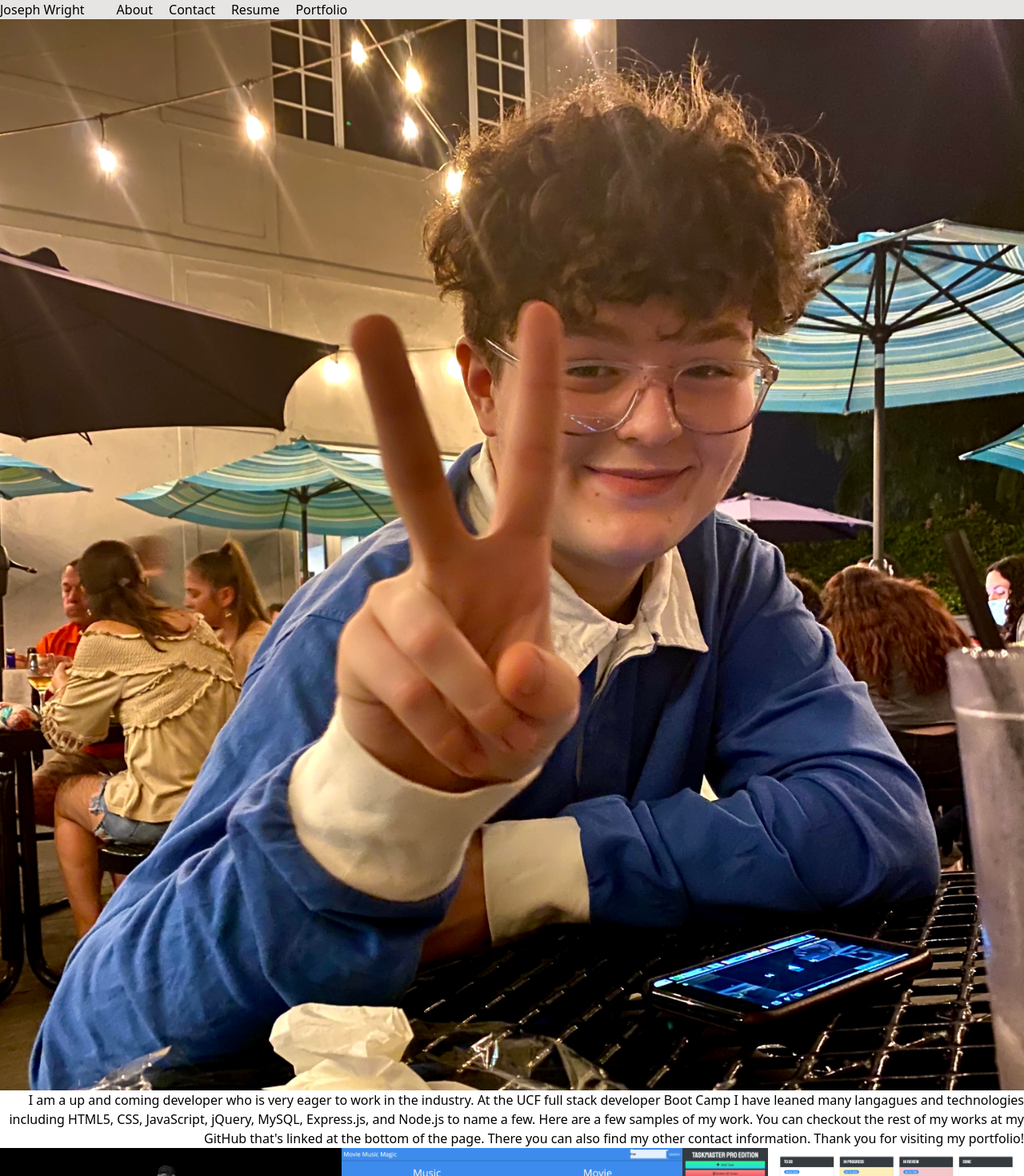
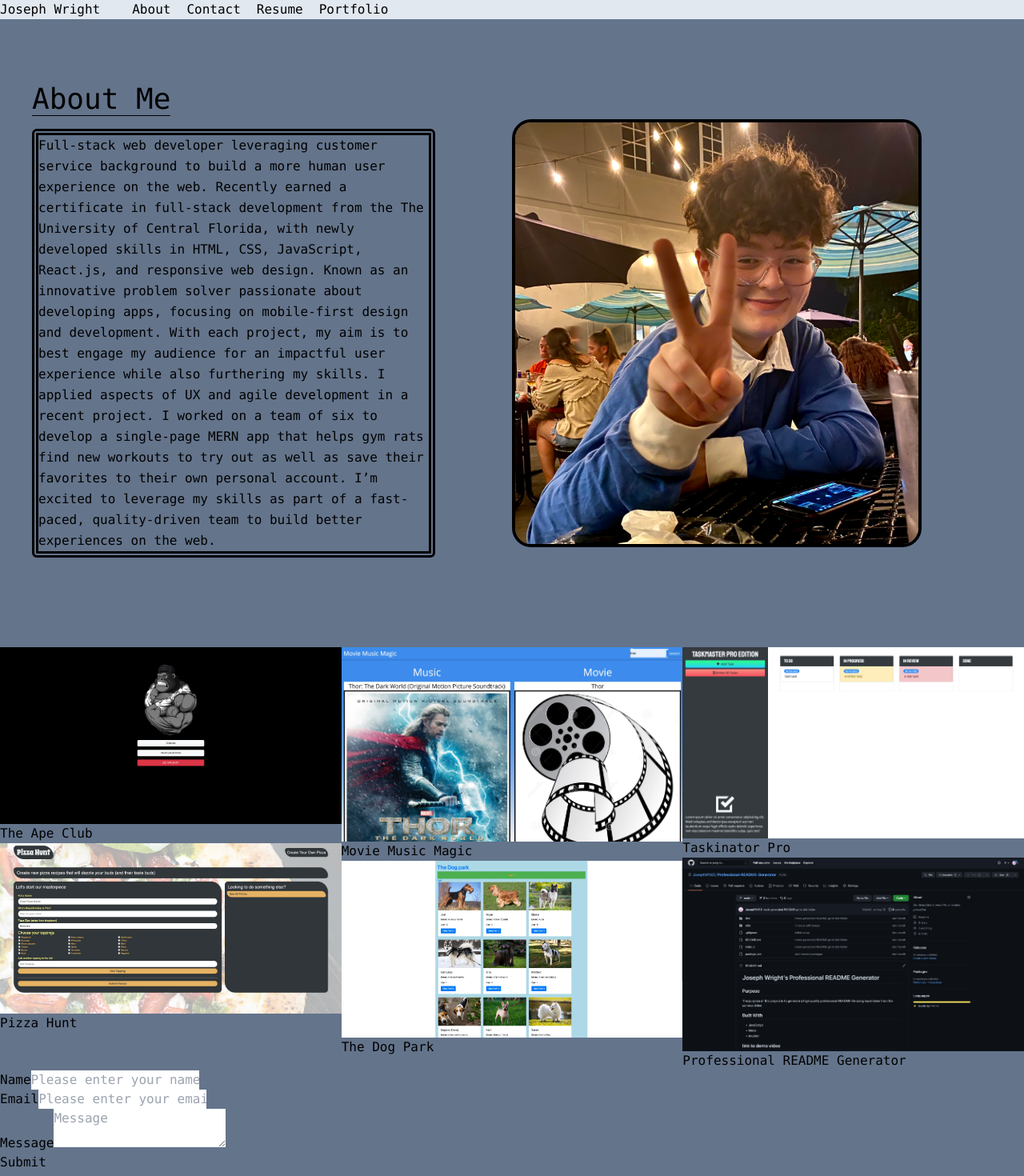
Before and after one commit to JosephW143/Professional-Portfolio-react, a React (Create React App) app: page / in a window 1280 px wide. Shown: the top 1470 px of the page at 80% size. Built offline with nearby package versions, Linux system fonts and the light colour scheme.

Commit message:
update about me

```diff
--- a/src/App.js
+++ b/src/App.js
@@ -8,7 +8,7 @@ import Portfolio from './components/Portfolio';
 
 export default function App() {
   return (
-  <main>
+  <main className="bg-slate-500 font-mono">
     <Header />
     <About />
     <Portfolio />
--- a/src/components/About/index.js
+++ b/src/components/About/index.js
@@ -3,24 +3,19 @@ import me from '../../img/joseph.JPG';
 
 function About () {
     return (
-        <section className="aboutMe" id="about">
-            <div className="container">
-                <div className="row">
-                    <div className="col-6 text-left">
-                        <img src={me} alt="A photo of Joseph Wright" />
-                    </div>
+        <section id="about">
+            <div className="container flex mx-auto px-10 py-20 md:flex-row flex-col items-center">
+                <div className="md:w-1/2 lg:pr-24 md:pr-16 flex flex-col md:items-start md:text-left mb-16 md:mb-0 items-center text-center">
+                    <h2 className="title-font sm:text-4xl text-3xl mb-4 border-b border-black">About Me</h2>
+                    <p className="leading-relaxed mb-8 border-8 border-double rounded-md border-black">
+                    Full-stack web developer leveraging customer service background to build a more human user experience on the web. Recently earned a certificate in full-stack development from the The University of Central Florida, with newly developed skills in HTML, CSS, JavaScript, React.js, and responsive web design. Known as an innovative problem solver passionate about developing apps, focusing on mobile-first design and development. With each project, my aim is to best engage my audience for an impactful user experience while also furthering my skills. I applied aspects of UX and agile development in a recent project. I worked on a team of six to develop a single-page MERN app that helps gym rats find new workouts to try out as well as save their favorites to their own personal account. I’m excited to leverage my skills as part of a fast-paced, quality-driven team to build better experiences on the web.
+                    </p>
+                </div>
+                <div className="lg:max-w-lg lg:w-full md:w-1/2 w-5/6">
+                    <img className="object-center object-cover border-4 rounded-3xl border-black" src={me} alt="A photo of Joseph Wright" />
                 </div>
             </div>
-            <div className="container">
-                <div className="row">
-                    <div className="col-6 text-right" id="aboutTxt">
-                        <p>
-                            I am a up and coming developer who is very eager to work in the industry. At the UCF full stack developer Boot Camp I have leaned many langagues and technologies including HTML5, CSS, JavaScript, jQuery, MySQL, Express.js, and Node.js to name a few. Here are a few samples of my work. You can checkout the rest of my works at my GitHub that's linked at the bottom of the page. There you can also find my other contact information. Thank you for visiting my portfolio!
-                        </p>
-                    </div>
-                </div>
-            </div>
-    </section>
+        </section>
     );
 }
 
--- a/src/components/Header/index.js
+++ b/src/components/Header/index.js
@@ -2,7 +2,7 @@ import React from "react";
 
 function Header() {
     return (
-        <header className="md:sticky bg-stone-200 top-0">
+        <header className="md:sticky bg-slate-200 top-0 z-10">
             <div className="flex flex-wrap mx-auto items-center container">
                 <h1 className="title-font font-large mb-4 md:mb-0">Joseph Wright</h1>
 
```
